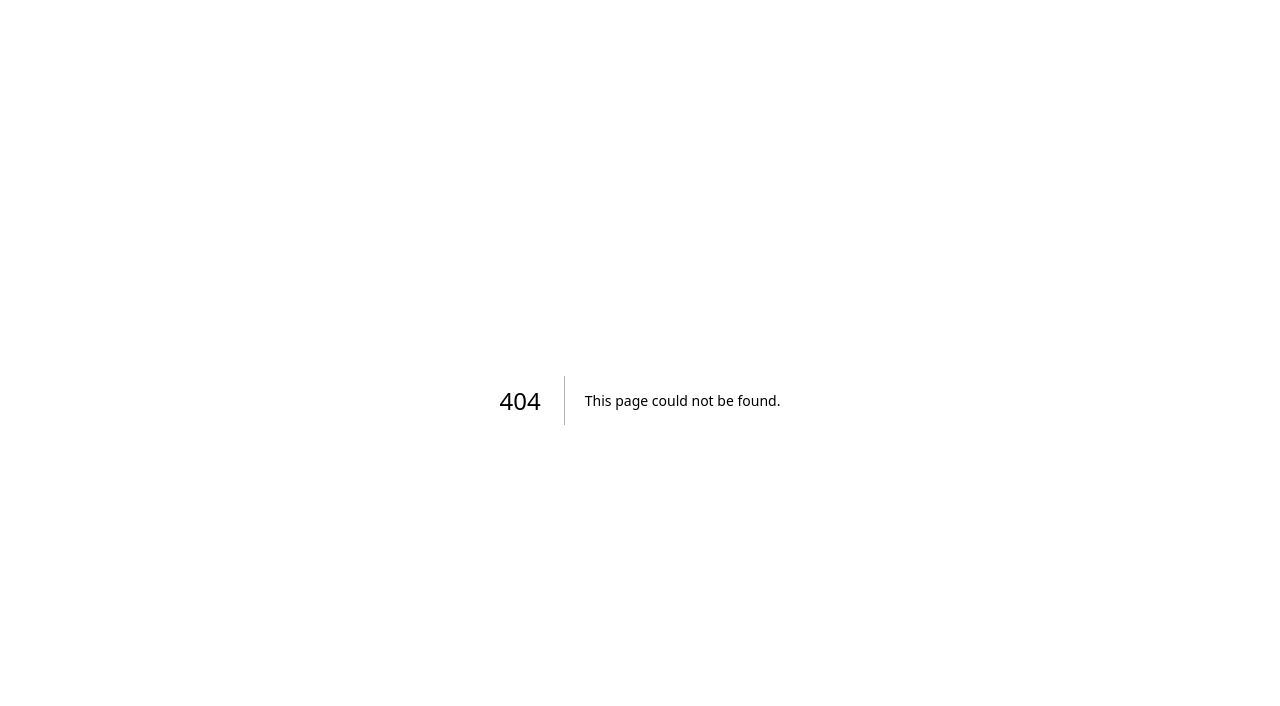
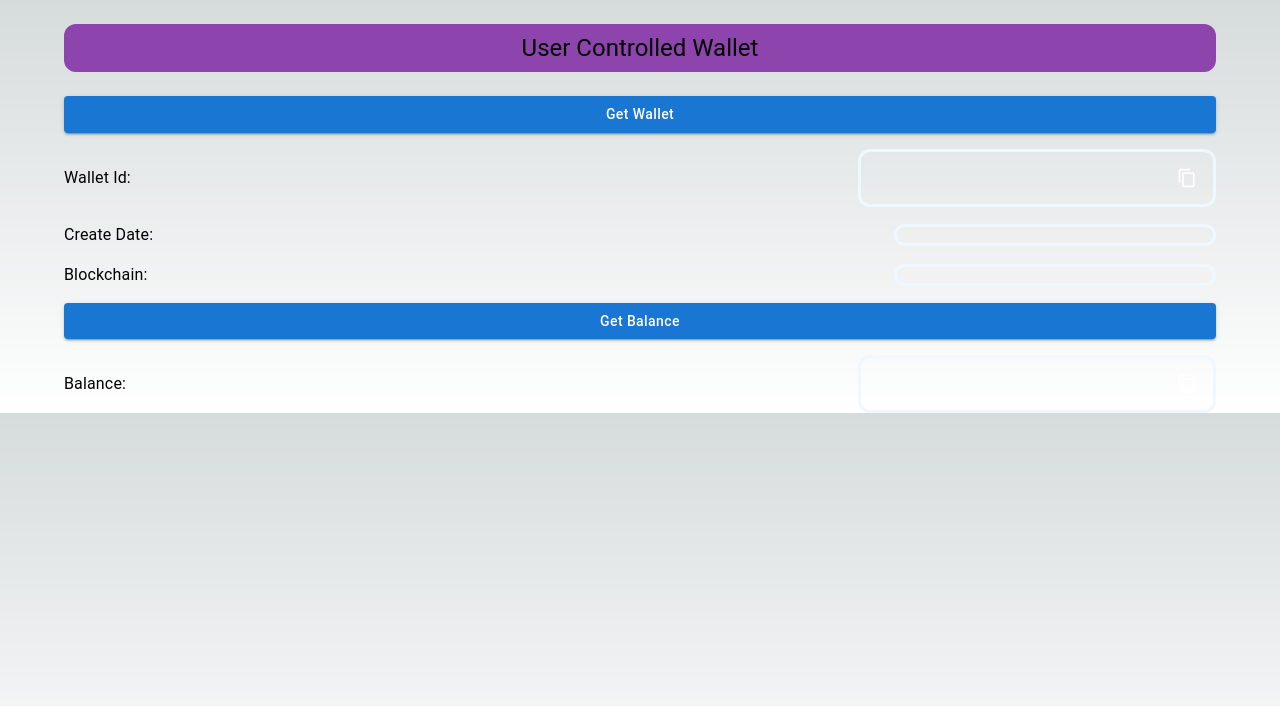
Before and after one commit to ysncvk/circle-course, a Next.js app: page /wallet-ops in a window 1280 px wide. Before the commit this address had no page. Shown: the top 706 px of the page. Built offline with nearby package versions, Linux system fonts and the light colour scheme.

Commit message:
feat: add get balance func

```diff
--- a/src/api/getToken.ts
+++ b/src/api/getToken.ts
@@ -9,7 +9,7 @@ export const acquire_session_token = async () => {
         "Content-Type": "application/json",
         Authorization: `Bearer ${process.env.NEXT_PUBLIC_API_KEY}`,
       },
-      data: { userId: process.env.NEXT_PUBLIC_USER_ID },
+      data: { userId: process.env.NEXT_PUBLIC_USER_ID_2 },
     };
 
     const response = await axios.request(options);
--- /dev/null
+++ b/src/app/wallet-ops/page.tsx
@@ -0,0 +1,120 @@
+"use client";
+
+import CustomText from "@/components/customText";
+import TextData from "@/components/text";
+import { Button } from "@mui/material";
+import Box from "@mui/material/Box";
+import Container from "@mui/material/Container";
+import Stack from "@mui/material/Stack";
+import Typography from "@mui/material/Typography";
+import axios from "axios";
+import { useEffect, useState } from "react";
+
+export default function WalletOps() {
+  const [wallet, setWallet] = useState<any>();
+  const [balance, setBalance] = useState<any>();
+
+  const getUserWallet = async () => {
+    try {
+      const options = {
+        method: "GET",
+        url: `https://api.circle.com/v1/w3s/wallets?userId=${process.env.NEXT_PUBLIC_USER_ID}`,
+        headers: {
+          "Content-Type": "application/json",
+          Authorization: `Bearer ${process.env.NEXT_PUBLIC_API_KEY}`,
+        },
+      };
+      const response = await axios.request(options);
+      console.log(response);
+      setWallet(response?.data?.data?.wallets[0]);
+    } catch (error) {
+      console.error(error);
+    }
+  };
+
+  const getBalance = async () => {
+    try {
+      const options = {
+        method: "GET",
+        url: `https://api.circle.com/v1/w3s/wallets/${process.env.NEXT_PUBLIC_WALLET_ID}/balances`,
+        headers: {
+          "Content-Type": "application/json",
+          Authorization: `Bearer ${process.env.NEXT_PUBLIC_API_KEY}`,
+        },
+      };
+
+      const response = await axios.request(options);
+      console.log(response);
+      setBalance(response.data.data.tokenBalances[1]?.amount || 0);
+    } catch (error) {
+      console.error(error);
+    }
+  };
+
+  return (
+    <Container>
+      <Box
+        sx={{ backgroundColor: "#8e44ad" }}
+        borderRadius={3}
+        padding={1}
+        textAlign="center"
+        marginTop={3}
+      >
+        <Typography variant="h5">User Controlled Wallet</Typography>
+      </Box>
+      <Stack direction="column" alignItems="left" paddingTop={3} gap={2}>
+        <Button
+          variant="contained"
+          sx={{ textTransform: "none" }}
+          onClick={getUserWallet}
+        >
+          Get Wallet
+        </Button>
+
+        <Stack
+          direction="row"
+          justifyContent="space-between"
+          alignItems="center"
+        >
+          <Typography>Wallet Id:</Typography>
+          <CustomText text={wallet?.id} />
+        </Stack>
+
+        <Stack
+          direction="row"
+          justifyContent="space-between"
+          alignItems="center"
+        >
+          <Typography>Create Date:</Typography>
+          <TextData text={wallet?.createDate} />
+        </Stack>
+
+        <Stack
+          direction="row"
+          justifyContent="space-between"
+          alignItems="center"
+        >
+          <Typography>Blockchain:</Typography>
+          <TextData text={wallet?.blockchain} />
+        </Stack>
+
+        <Button
+          variant="contained"
+          sx={{ textTransform: "none" }}
+          onClick={getBalance}
+        >
+          Get Balance
+        </Button>
+
+        <Stack
+          direction="row"
+          justifyContent="space-between"
+          alignItems="center"
+        >
+          <Typography>Balance:</Typography>
+          <CustomText text={balance} />
+        </Stack>
+      </Stack>
+    </Container>
+  );
+}
--- a/src/components/customText.tsx
+++ b/src/components/customText.tsx
@@ -6,9 +6,10 @@ import { useSnackbar } from "./snackbar";
 
 type Props = {
   text: string;
+  font?: any;
 };
 
-export default function CustomText({ text }: Props) {
+export default function CustomText({ text, font = "body2" }: Props) {
   const { enqueueSnackbar } = useSnackbar();
   const copyToClipboard = async () => {
     try {
@@ -28,7 +29,7 @@ export default function CustomText({ text }: Props) {
       padding={1}
     >
       <Typography
-        variant="body2"
+        variant={font}
         sx={{
           minWidth: 300,
           flexGrow: 1,
--- /dev/null
+++ b/src/components/text.tsx
@@ -0,0 +1,36 @@
+import Box from "@mui/material/Box";
+import Typography from "@mui/material/Typography";
+
+type Props = {
+  text: string;
+};
+
+export default function TextData({ text }: Props) {
+  return (
+    <Box
+      display="flex"
+      alignItems="center"
+      borderRadius={3}
+      border="solid"
+      borderColor="aliceblue"
+      padding={1}
+    >
+      <Typography
+        variant="body2"
+        sx={{
+          minWidth: 300,
+          flexGrow: 1,
+          wordBreak: "break-word",
+          overflowWrap: "break-word",
+          overflow: "hidden",
+          textOverflow: "ellipsis",
+          display: "-webkit-box",
+          WebkitBoxOrient: "vertical",
+          WebkitLineClamp: 2,
+        }} // Limits the text to 2 lines
+      >
+        {text}
+      </Typography>
+    </Box>
+  );
+}
```
Also changed, not shown: src/app/create-wallet/page.tsx (+6 -8 lines), src/app/page.tsx (+7 -2 lines), 1 other file (tests, documents, lock files or other folders).
